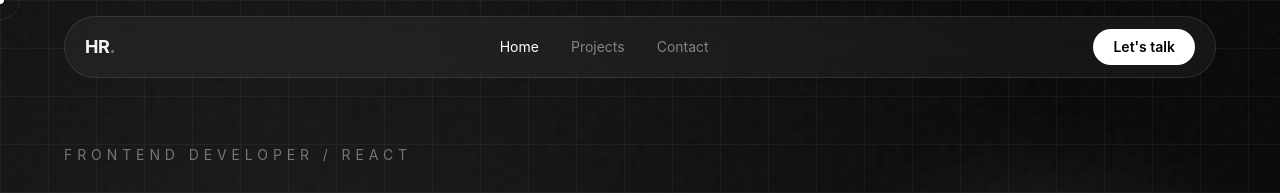
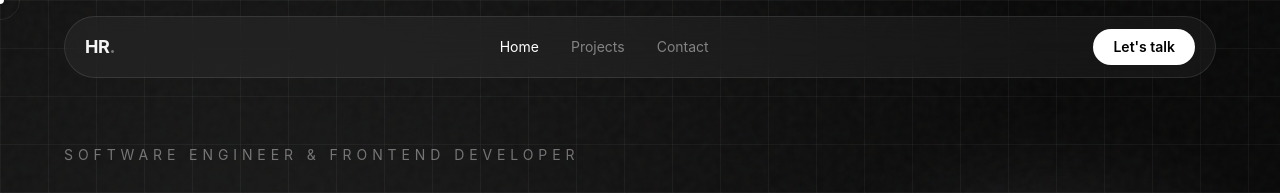
Before and after one commit to HarisRamay/animated-react-portfolio, a React (Vite) app: page / in a window 1280 px wide. Shown: the top 193 px of the page. Built offline with nearby package versions, Linux system fonts and the light colour scheme.

Commit message:
Testing Environment

```diff
--- a/src/pages/Home.jsx
+++ b/src/pages/Home.jsx
@@ -51,7 +51,7 @@ export default function Home() {
 
         <div className="mx-auto w-full max-w-6xl">
           <p className="hero-small mb-7 text-sm uppercase tracking-[.35em] text-white/40">
-            Frontend Developer / React
+            Software Engineer & Frontend Developer
           </p>
 
           <h1 className="max-w-5xl text-6xl font-semibold leading-[.88] tracking-[-.07em] md:text-[9rem]">
```
